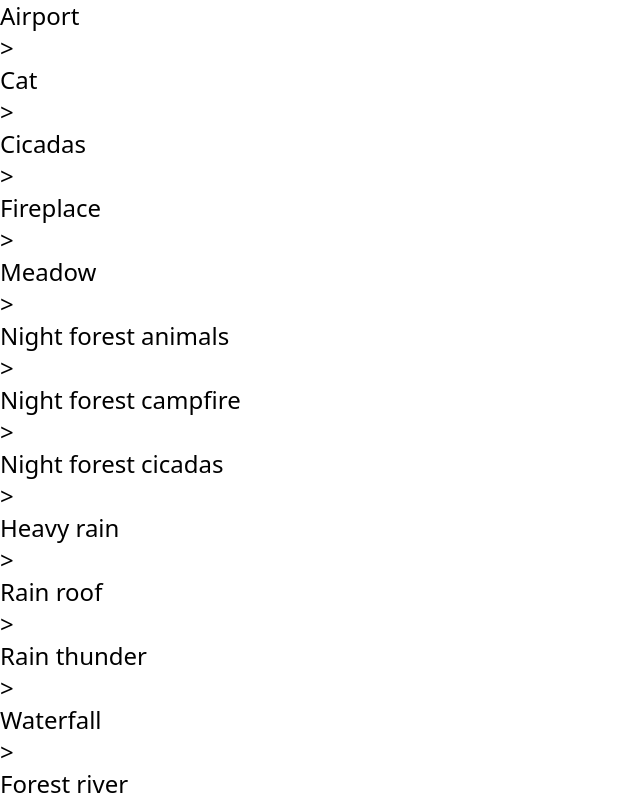
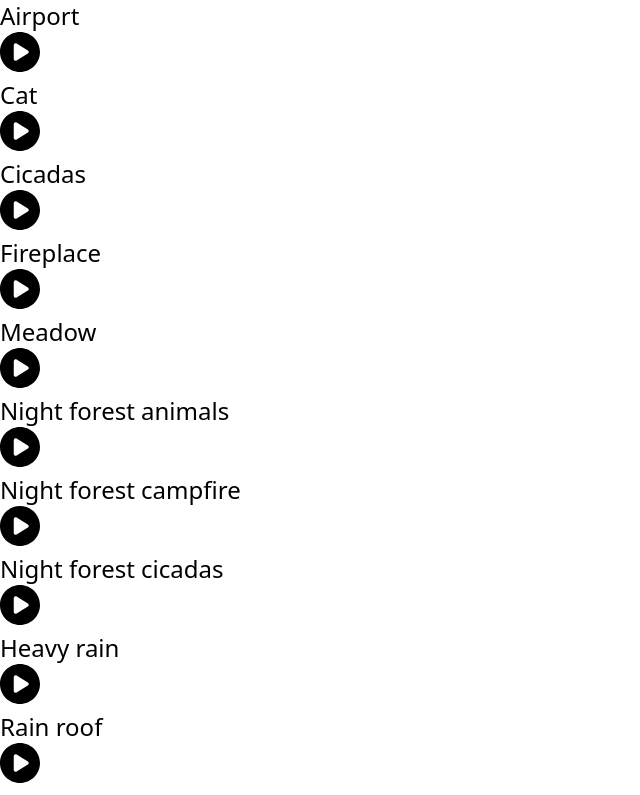
Before and after one commit to yonatankumsa/react-sounds, a React (Create React App) app: page / in a window 1280 px wide. Shown: the top 795 px of the page, without its empty margins (0-640 px from the left). Built offline with nearby package versions, Linux system fonts and the light colour scheme.

Commit message:
add svg buttons

```diff
--- a/src/components/Player.tsx
+++ b/src/components/Player.tsx
@@ -1,13 +1,15 @@
 import { FC, useState } from 'react'
+import { ReactComponent as PlaySvg } from 'assets/circle-play.svg'
+import { ReactComponent as PauseSvg } from 'assets/circle-pause.svg'
 
 type PlayerProps = {
-	playableAudio: {audio: string, title: string}
+	playableAudio: { audio: string, title: string }
 }
 
 export const Player: FC<PlayerProps> = ({ playableAudio }) => {
 
 	const [play, setPlay] = useState(false)
-	const [audio] = useState(new Audio(playableAudio.audio));
+	const [audio] = useState(new Audio(playableAudio.audio))
 	audio.loop = true
 
 	const onSetPlay = () => {
@@ -23,7 +25,13 @@ export const Player: FC<PlayerProps> = ({ playableAudio }) => {
 		<>
 			<div>
 				<h3>{playableAudio.title}</h3>
-				<button onClick={onSetPlay}>{play ? '||' : '>'}</button>
+				<button onClick={onSetPlay}>
+					{play
+						?
+						<PauseSvg className='w-10 h-10' />
+						:
+						<PlaySvg className='w-10 h-10' />}
+				</button>
 			</div>
 		</>
 	)
```
Also changed, not shown: src/assets/circle-pause.svg (added), src/assets/circle-play.svg (added).
